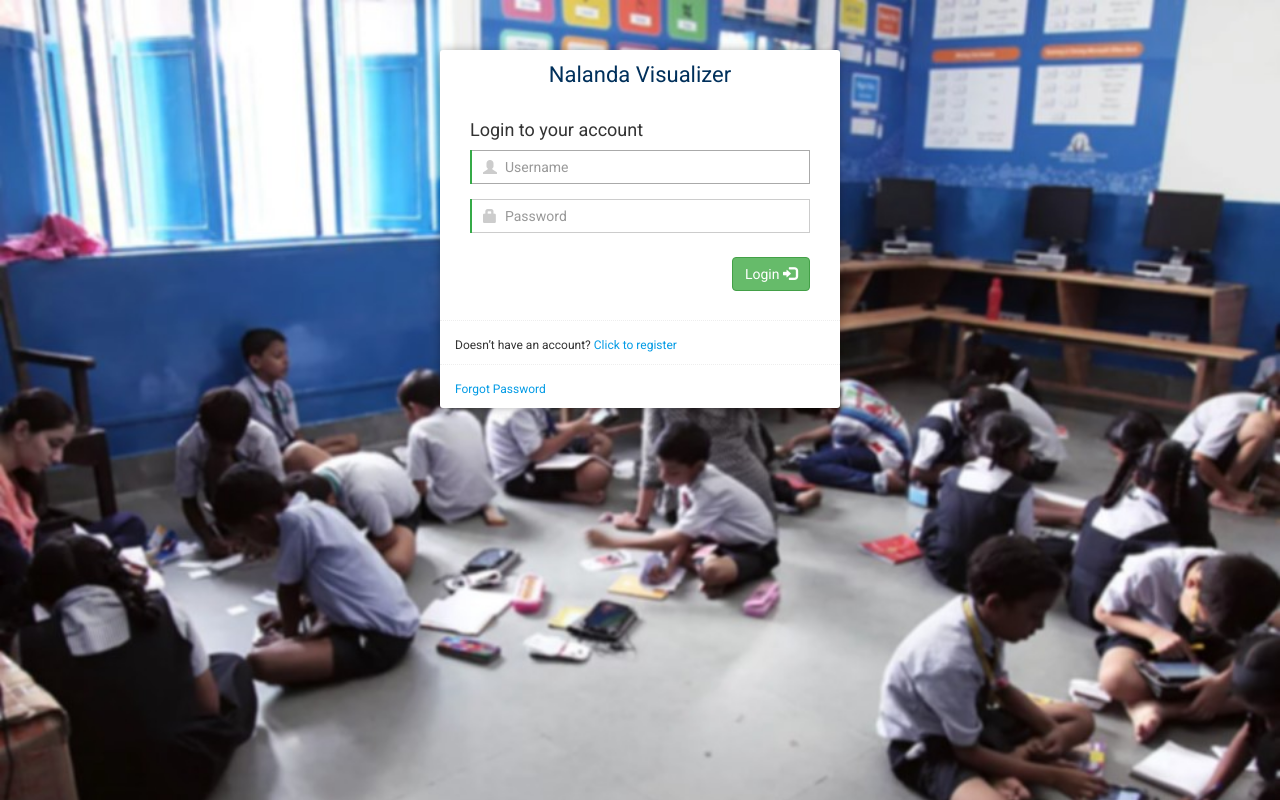
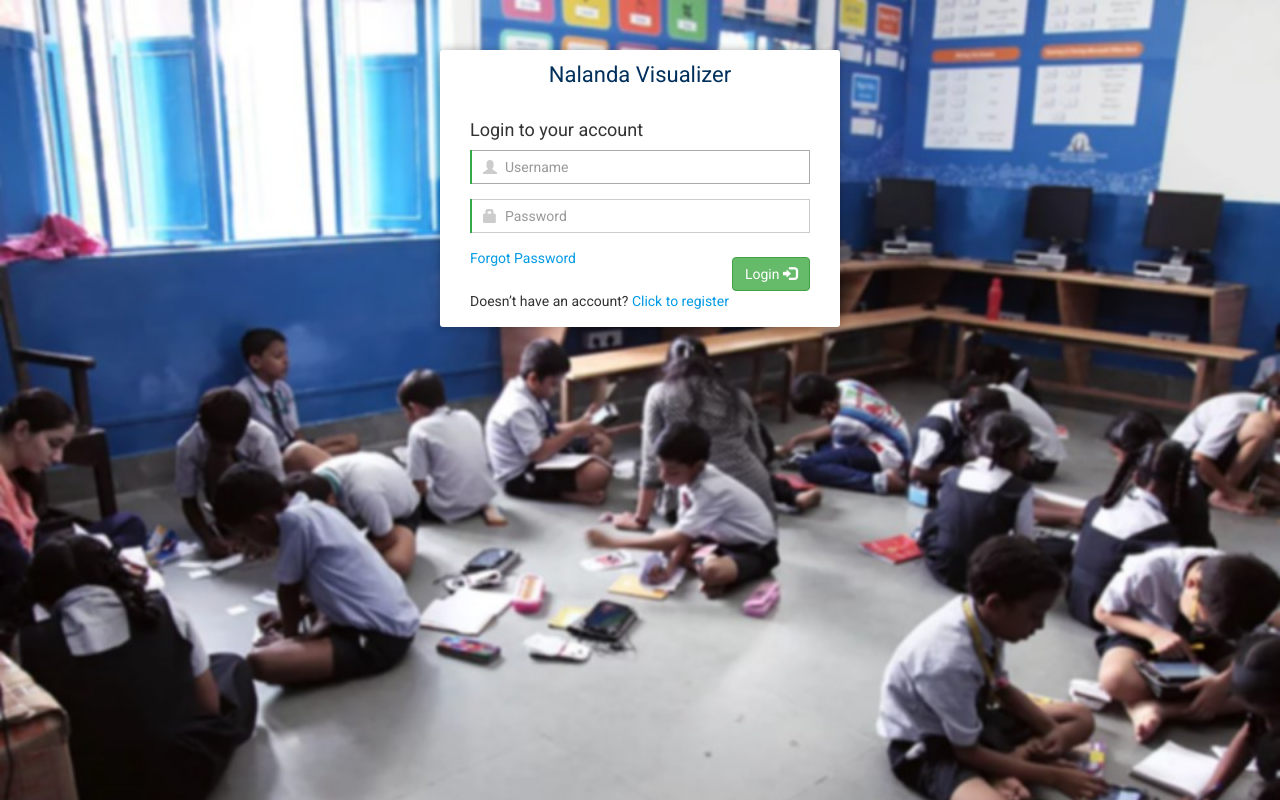
Before and after one commit to swapnil106111/Nalanda_Dashboard, a Django app: page /account/login in a window 1280 px wide. Run offline with Django 3.2, Linux system fonts and the light colour scheme; some libraries are stand-ins or nearby versions.

Commit message:
alignment of ui

```diff
--- a/account/templates/login.html
+++ b/account/templates/login.html
@@ -27,14 +27,21 @@
                 <i class="glyphicon glyphicon-lock"></i>
                 <input name="password" id="id_password" type="password" class="form-control" placeholder="Password" required="true">
             </div>
-            <button name="submit" type="submit" class="btn btn-success submit-button">Login <i class="glyphicon glyphicon-log-in"></i></button>
+            <div class="row">
+            <div class="alternate-option-forget_password col-sm-6">
+                <a href="{% url 'password_reset' %}">Forgot Password</a>
+            </div>
+
+            <div class="col-sm-6">
+                 <button name="submit" type="submit" class="btn btn-success submit-button">Login <i class="glyphicon glyphicon-log-in"></i></button>
+            </div>
+          </div>
+          <div class="alternate-option-click_to_register">
+              Doesn’t have an account? <a href="{% url 'register' %}">Click to register</a>
+          </div>
         </form>
-        <div class="alternate-option">
-            Doesn’t have an account? <a href="{% url 'register' %}">Click to register</a>
-        </div>
-        <div class="alternate-option">
-            <a href="{% url 'password_reset' %}">Forgot Password</a>
-        </div>
+
+
     </div>
 </body>
 {% endblock %}
```
